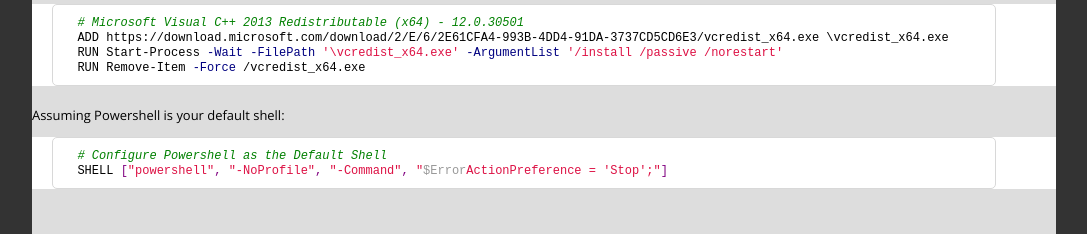
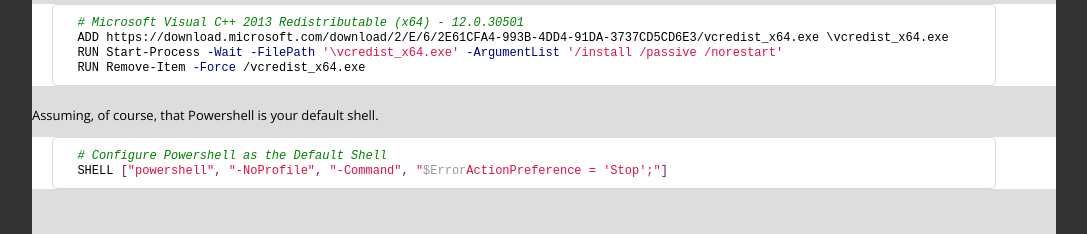
Before and after one commit to j-alexander/j-alexander.github.io, a Jekyll site: the page built from _posts/2017-01-04-rdkafka-native-dependencies.md, in a window 1280 px wide. Shown: the part 1111-1345 px from the top of the page, without its empty margins (96-1183 px from the left). Built offline with Jekyll 4.4.1, drawn with Linux system fonts in a browser that asks for light colours; some web fonts are replaced.

Commit message:
minor corrections

````diff
--- a/_posts/2017-01-04-rdkafka-native-dependencies.md
+++ b/_posts/2017-01-04-rdkafka-native-dependencies.md
@@ -72,7 +72,8 @@ To resolve (3) above, you can include the C++ redistributable package within you
   RUN Remove-Item -Force /vcredist_x64.exe
 ```
 
-Assuming Powershell is your default shell:
+Assuming, of course, that Powershell is your default shell.
+
 ```powershell
   # Configure Powershell as the Default Shell
   SHELL ["powershell", "-NoProfile", "-Command", "$ErrorActionPreference = 'Stop';"]
````
